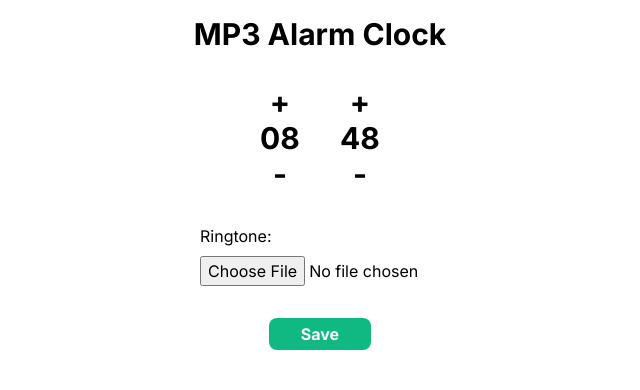
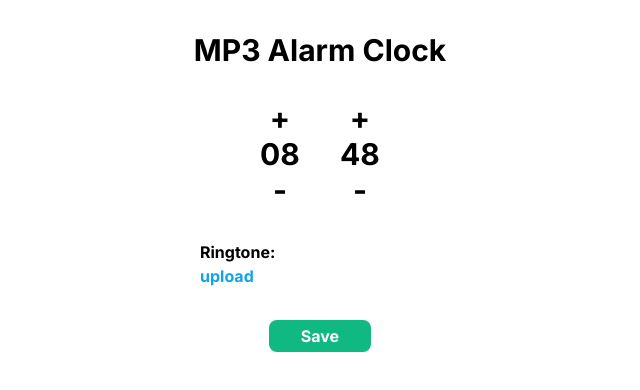
Before and after one commit to LeoLu0602/alarm-clock, a Next.js app: page / in a window 1280 px wide. Shown: the top 390 px of the page, without its empty margins (320-960 px from the left). Built offline with nearby package versions, Linux system fonts and the light colour scheme.

Commit message:
fix: hide native <input type="file">

```diff
--- a/app/page.tsx
+++ b/app/page.tsx
@@ -1,6 +1,6 @@
 'use client';
 
-import { useState, ChangeEvent } from 'react';
+import { useState, useRef, ChangeEvent, MutableRefObject } from 'react';
 import Number from '@/components/Number';
 
 interface Clock {
@@ -19,6 +19,12 @@ export default function Page() {
   const [m, setM] = useState<number>(now.getMinutes());
   const [ringtone, setRingtone] = useState<HTMLAudioElement | null>(null);
   const [alarm, setAlarm] = useState<Alarm | null>(null);
+  const inputRef: MutableRefObject<HTMLInputElement | null> =
+    useRef<HTMLInputElement | null>(null);
+
+  function chooseFile(): void {
+    inputRef.current?.click();
+  }
 
   function upload(e: ChangeEvent<HTMLInputElement>): void {
     if (e.target.files) {
@@ -96,7 +102,7 @@ export default function Page() {
   return (
     <>
       <main className='absolute left-0 top-0 flex min-h-screen w-screen flex-col items-center'>
-        <h1 className='pb-8 pt-4 text-3xl font-bold'>MP3 Alarm Clock</h1>
+        <h1 className='my-8 text-3xl font-bold'>MP3 Alarm Clock</h1>
 
         <section className='flex w-screen flex-col items-center'>
           <section className='flex text-3xl font-bold'>
@@ -120,21 +126,34 @@ export default function Page() {
             />
           </section>
 
-          <section className='w-60 py-8'>
-            <label htmlFor='file'>Ringtone:</label>
+          <section className='my-8 w-60 font-bold'>
+            <h2>Ringtone:</h2>
+            <div className='text-emerald-500'>
+              {inputRef.current?.files?.[0].name ?? ''}
+            </div>
+            <button
+              className='text-sky-500'
+              onClick={() => {
+                chooseFile();
+              }}
+            >
+              upload
+            </button>
             <input
-              className='mt-2 w-full'
+              className='mt-2 hidden w-full'
+              ref={inputRef}
               type='file'
-              name='file'
-              accept='audio/mp3'
+              accept='.mp3'
               onChange={upload}
             />
           </section>
 
           {!alarm && (
             <button
-              className='mb-8 rounded-lg bg-emerald-500 px-8 py-1 font-bold text-white'
-              onClick={save}
+              className='rounded-lg bg-emerald-500 px-8 py-1 font-bold text-white'
+              onClick={() => {
+                save();
+              }}
             >
               Save
             </button>
```
